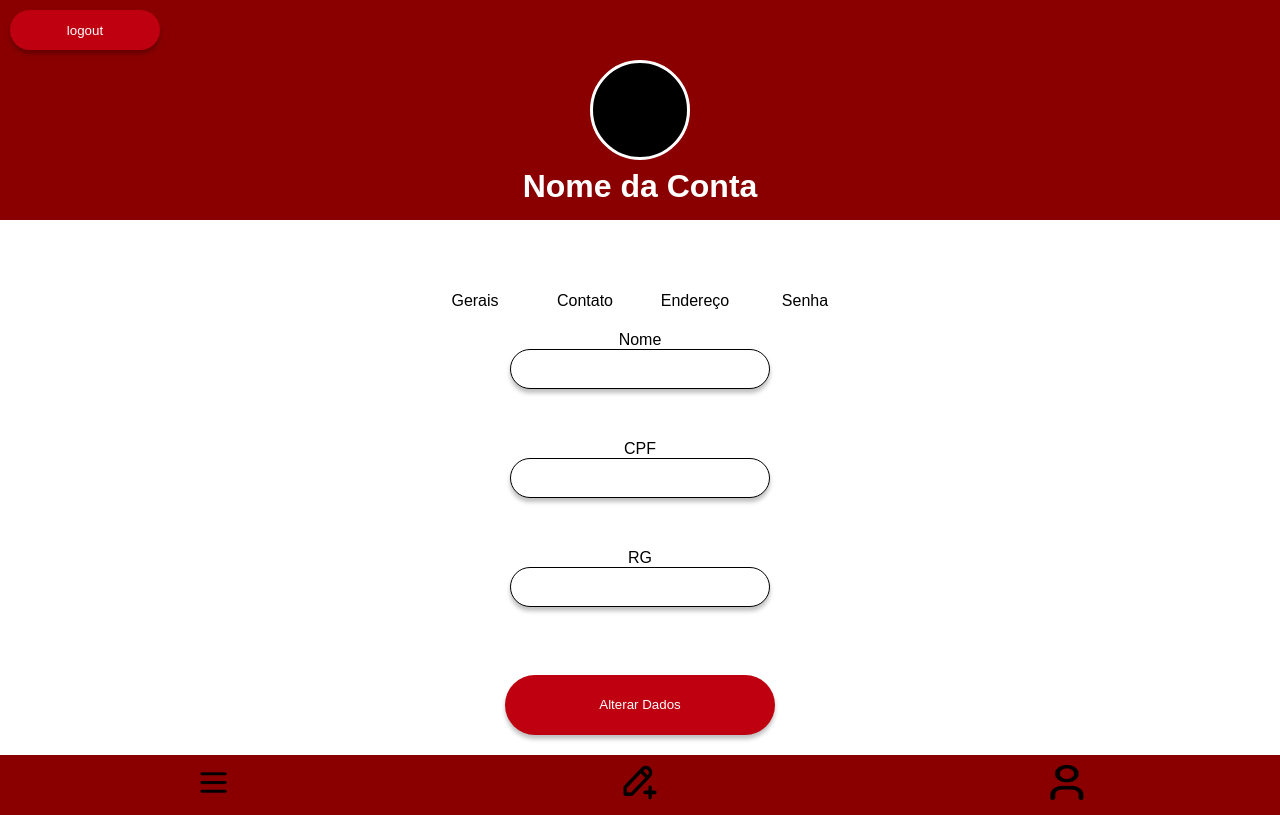
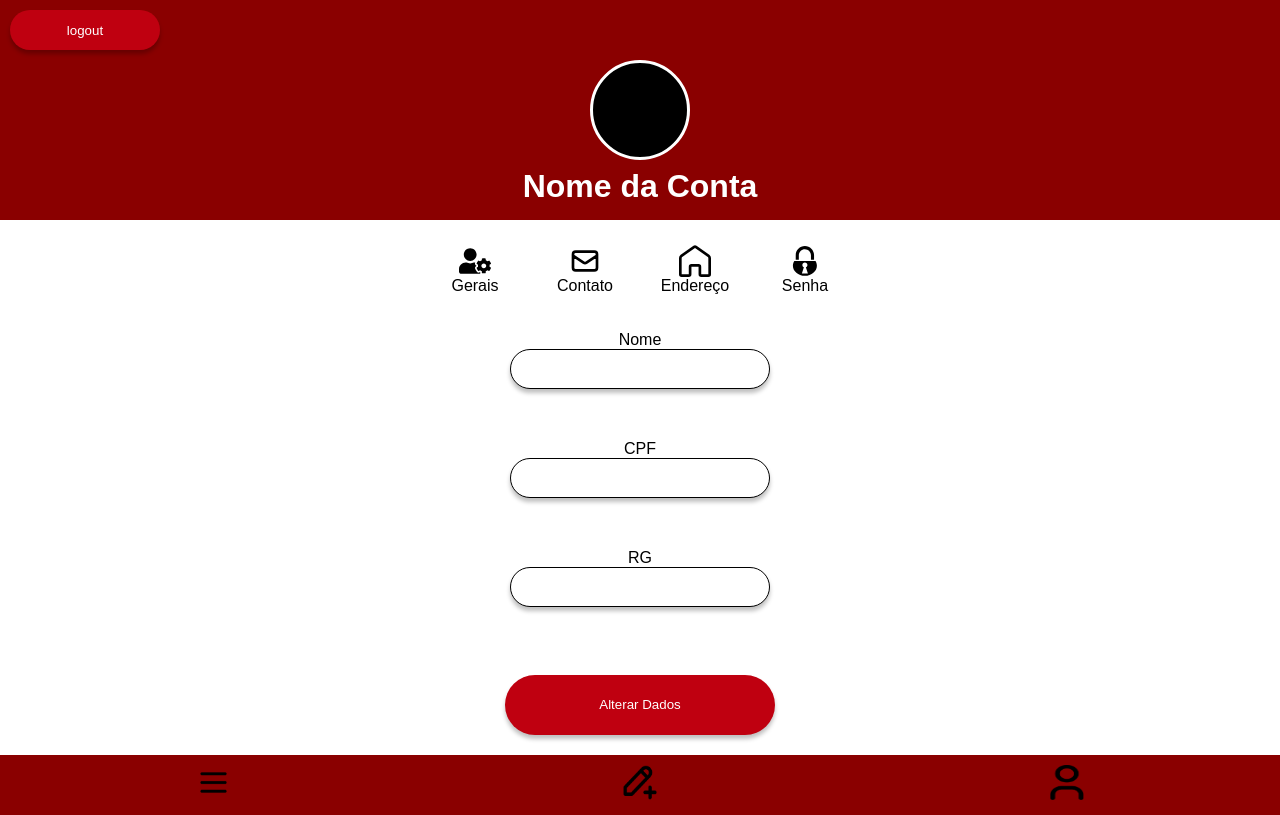
Before and after one commit to Brunoo47/Sistema-Bombeiros, a React (Vite) app in the folder vite-project/: page /conta in a window 1280 px wide. Built offline with nearby package versions, Linux system fonts and the light colour scheme; a web font is replaced by a local one.

Commit message:
alteração tela conta

```diff
--- a/vite-project/src/pages/Conta/index.jsx
+++ b/vite-project/src/pages/Conta/index.jsx
@@ -2,8 +2,13 @@ import Button from "../../components/Button";
 import InputText from "../../components/InputText";
 import { Link } from "react-router-dom";
 import { useState } from "react";
+import { FaUserCog } from "react-icons/fa";
+import { HiOutlineMail } from "react-icons/hi";
+import { GrHomeRounded } from "react-icons/gr";
+import { GiPadlock } from "react-icons/gi";
 import Navbar from "../../components/Navbar";
 import "./style.css";
+
 
 function Conta() {
 
@@ -58,9 +63,10 @@ function Conta() {
 const [mainPage, setMainPage] = useState(pageGeral);
 
 const renderPage = (pageFunction) => {
-   return mainPage => setMainPage(pageFunction);
+ return mainPage => setMainPage(pageFunction);
+}
 
-}
+
 
 return (
     <>
@@ -85,10 +91,10 @@ return (
       </div>
       <div className="ribbon">
         <div className="buttons-ribbon">
-          <div className="element" onClick={renderPage(pageGeral)}>Gerais</div>
-          <div className="element active" onClick={renderPage(pageContato)}>Contato</div>
-          <div className="element active" onClick={renderPage(pageEndereço)}>Endereço</div>
-          <div className="element active" onClick={renderPage(pageSenha)}>Senha</div>
+          <div className="element"  onClick={renderPage(pageGeral)}><FaUserCog size="2rem" color="#000"/>Gerais</div>
+          <div className="element" onClick={renderPage(pageContato)}><HiOutlineMail size="2rem" color="#000" />Contato</div>
+          <div className="element" onClick={renderPage(pageEndereço)}><GrHomeRounded size="2rem" color="#000" />Endereço</div>
+          <div className="element" onClick={renderPage(pageSenha)}><GiPadlock size="2rem" color="#000" />Senha</div>
         </div>
       </div>
       <div className="align">
--- a/vite-project/src/pages/Conta/style.css
+++ b/vite-project/src/pages/Conta/style.css
@@ -29,9 +29,14 @@
     border-radius: 12px;
     margin: 5px;
     display: flex;
+    flex-direction: column;
     justify-content: center;
-    align-items: end;
+    align-items: center;
+  }
 
+  .element.clicked {
+    background-color: red;
+    opacity: 0.6;
   }
 
   .foto-do-usuario {
--- a/vite-project/src/pages/Registrar/index.jsx
+++ b/vite-project/src/pages/Registrar/index.jsx
@@ -3,7 +3,10 @@ import Avatar from "../../assets/icon.png";
 import iconRegister from "../../assets/file-pencil.png";
 import iconRecord from "../../assets/archive.png";
 import Navbar from "../../components/Navbar";
+import { FaUserCog } from "react-icons/fa";
 import "./style.css";
+
+
 
 function Registrar() {
   return (
```
Also changed, not shown: 1 other file (tests, documents, lock files or other folders).
